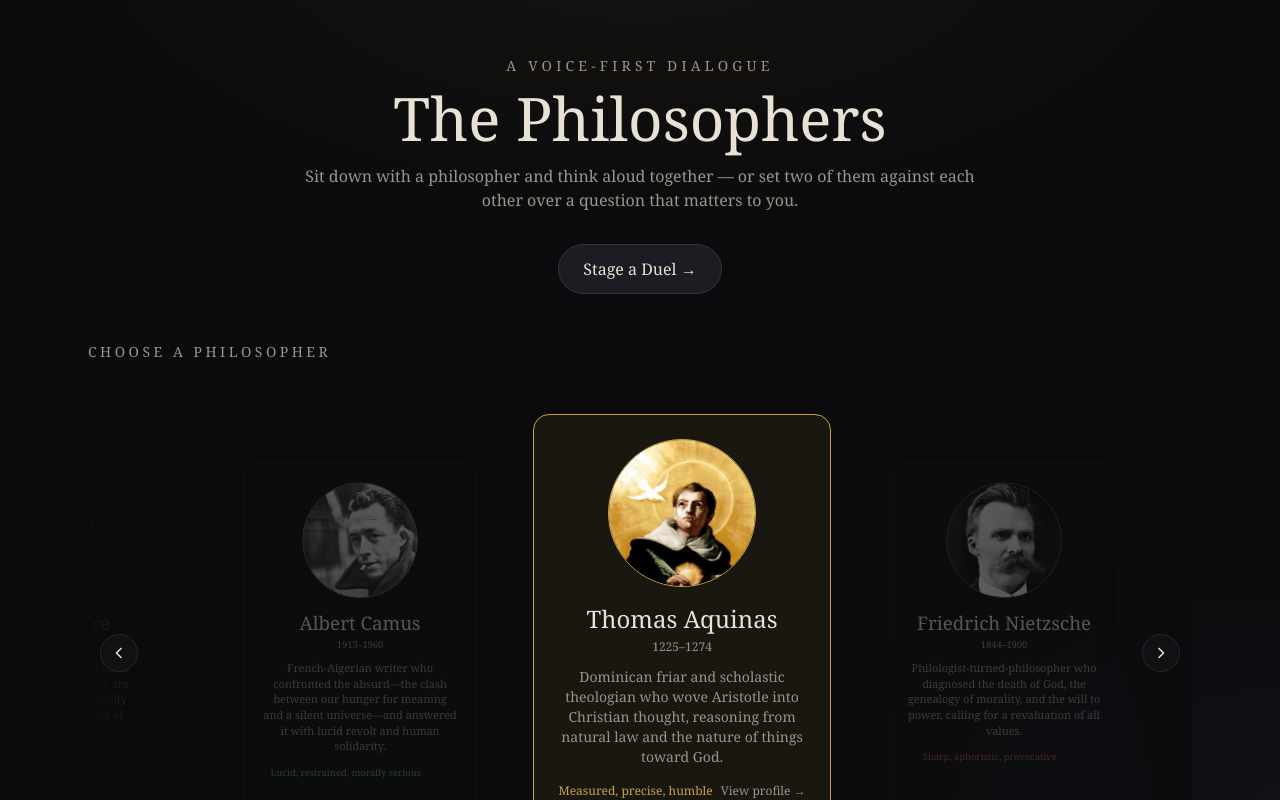
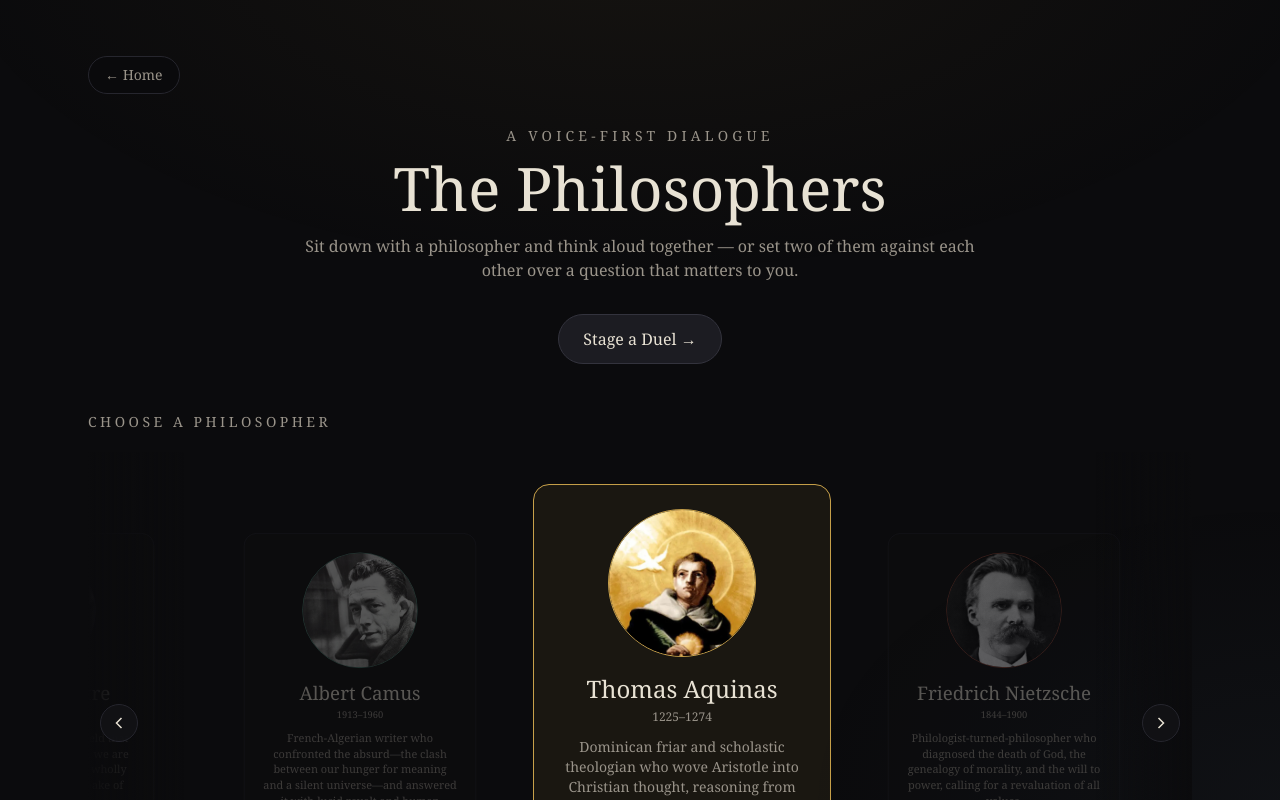
Before and after one commit to wartin8442/philosopher-app, a Next.js app: page /explore in a window 1280 px wide. Shown: the top 800 px of the page. Built offline with nearby package versions, Linux system fonts and the light colour scheme.

Commit message:
Add carousel home link and revise philosophy questions

```diff
--- a/src/app/explore/page.tsx
+++ b/src/app/explore/page.tsx
@@ -11,6 +11,13 @@ import { DEMO_PHILOSOPHERS } from "@/lib/philosophers";
 export default function ExplorePage() {
   return (
     <main className="mx-auto max-w-6xl px-0 py-14 sm:px-6">
+      <Link
+        href="/"
+        className="mx-6 mb-8 inline-flex rounded-full border border-ink-700 bg-ink-950/70 px-4 py-2 text-sm text-muted transition duration-150 hover:border-parchment hover:text-parchment active:scale-95 sm:mx-0"
+      >
+        ← Home
+      </Link>
+
       <header className="mb-12 px-6 text-center sm:px-0">
         <p className="mb-3 text-sm uppercase tracking-[0.3em] text-muted">
           A voice-first dialogue
--- a/src/lib/whyPhilosophy.ts
+++ b/src/lib/whyPhilosophy.ts
@@ -42,7 +42,7 @@ export interface WhyPhilosophyPerson {
 }
 
 export const WHY_PHILOSOPHY_INTRO = [
-  "Philosophy at its core is about asking the big questions about the world and life — does God exist, who am I as a person, how do I know what is true, what does it mean to live a good life? Philosophy is not something that solves all our problems or answers all of our questions, but is a way to get exposure to the deepest ideas of great people throughout history so that we can think intensely (and sometimes even be challenged by) their thoughts, take what we find to be impactful, create our own philosophies of living, and lead better, more aware lives.",
+  "Philosophy at its core is about asking the big questions about the world and life: Who am I as a person? How do I know what is true? What does it mean to live a good life? Philosophy is not something that solves all our problems or answers all of our questions, but is a way to get exposure to the deepest ideas of great people throughout history so that we can think intensely (and sometimes even be challenged by) their thoughts, take what we find to be impactful, create our own philosophies of living, and lead better, more aware lives.",
 ];
 
 export const WHY_PHILOSOPHY_PEOPLE: WhyPhilosophyPerson[] = [
```
Also changed, not shown: 2 other files (tests, documents, lock files or other folders).
